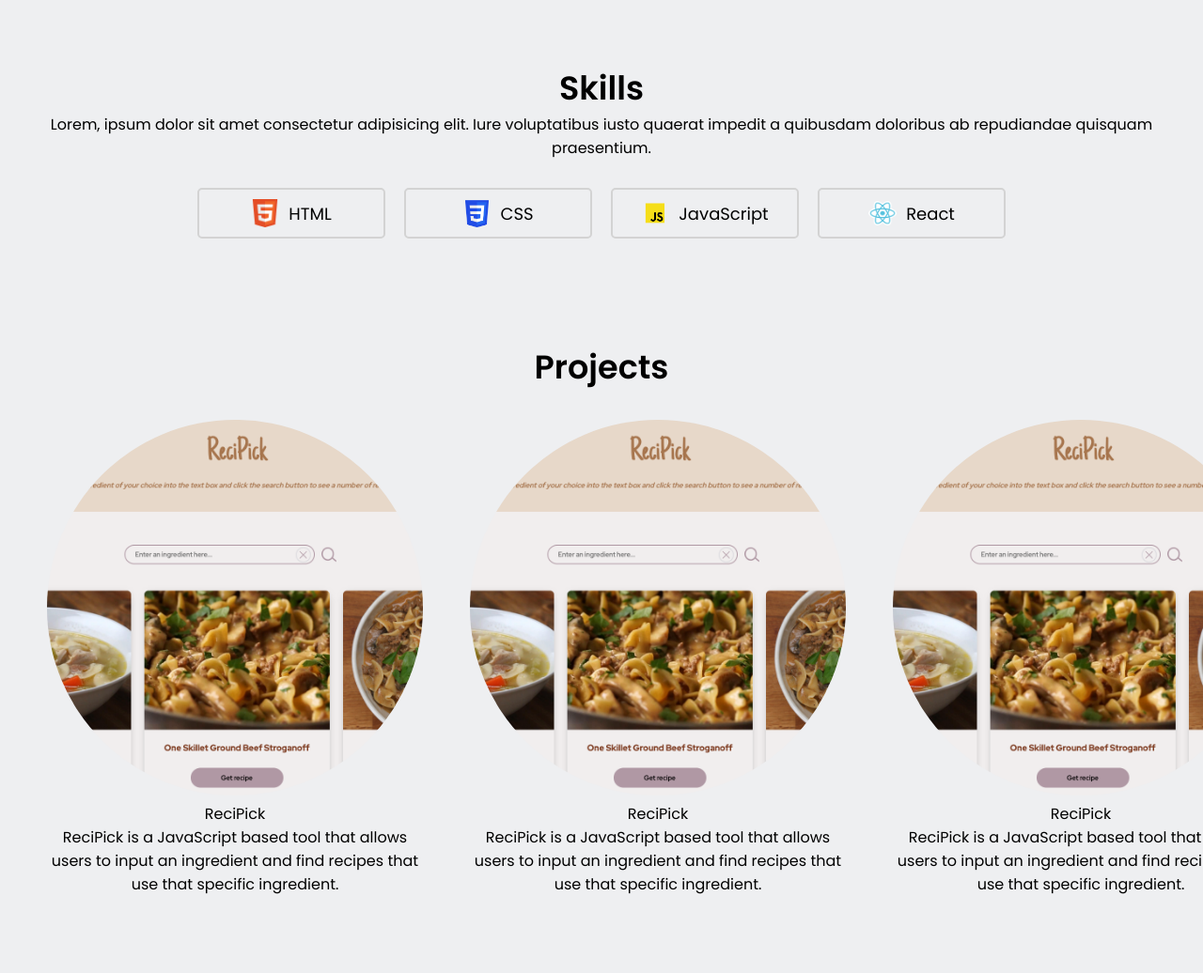
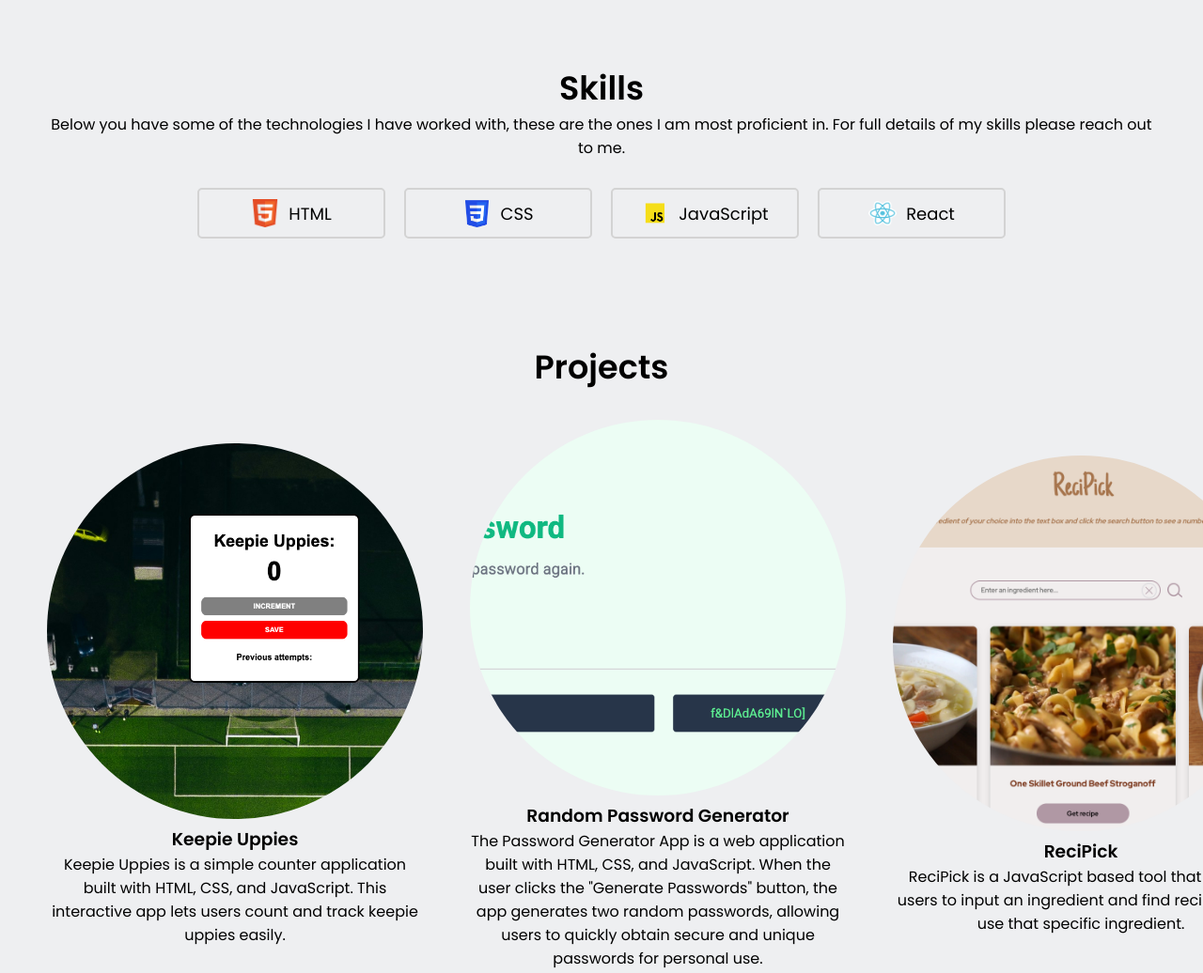
Before and after one commit to lawlawson/personal-portfolio-webpage, a plain HTML site: page index.html in a window 1280 px wide. Shown: the part 520-1556 px from the top of the page at 94% size. Drawn offline with Linux system fonts and the light colour scheme.

Commit message:
added project info

```diff
--- a/index.html
+++ b/index.html
@@ -86,9 +86,9 @@
       <section id="skills" class="skills-section">
         <h2>Skills</h2>
         <div class="text">
-          Lorem, ipsum dolor sit amet consectetur adipisicing elit. Iure
-          voluptatibus iusto quaerat impedit a quibusdam doloribus ab
-          repudiandae quisquam praesentium.
+          Below you have some of the technologies I have worked with, these are
+          the ones I am most proficient in. For full details of my skills please
+          reach out to me.
         </div>
 
         <div class="cells">
@@ -114,24 +114,37 @@
         <h2>Projects</h2>
         <div class="group">
           <div class="project-details">
-            <img src="images/recipick.png" alt="" />
-            <p>ReciPick</p>
+            <a
+              href="https://glittering-squirrel-6cca18.netlify.app/"
+              target="_blank"
+              ><img src="images/keepie.png" alt=""
+            /></a>
+            <h3>Keepie Uppies</h3>
             <p class="text">
-              ReciPick is a JavaScript based tool that allows users to input an
-              ingredient and find recipes that use that specific ingredient.
+              Keepie Uppies is a simple counter application built with HTML,
+              CSS, and JavaScript. This interactive app lets users count and
+              track keepie uppies easily.
             </p>
           </div>
           <div class="project-details">
-            <img src="images/recipick.png" alt="" />
-            <p>ReciPick</p>
+            <a href="https://beamish-boba-065f8a.netlify.app/" target="_blank"
+              ><img src="images/password.png" alt=""
+            /></a>
+            <h3>Random Password Generator</h3>
             <p class="text">
-              ReciPick is a JavaScript based tool that allows users to input an
-              ingredient and find recipes that use that specific ingredient.
+              The Password Generator App is a web application built with HTML,
+              CSS, and JavaScript. When the user clicks the "Generate Passwords"
+              button, the app generates two random passwords, allowing users to
+              quickly obtain secure and unique passwords for personal use.
             </p>
           </div>
           <div class="project-details">
-            <img src="images/recipick.png" alt="" />
-            <p>ReciPick</p>
+            <a
+              href="https://recipick-v46-tier1-team-02.netlify.app/"
+              target="_blank"
+              ><img src="images/recipick.png" alt=""
+            /></a>
+            <h3>ReciPick</h3>
             <p class="text">
               ReciPick is a JavaScript based tool that allows users to input an
               ingredient and find recipes that use that specific ingredient.
@@ -144,9 +157,9 @@
 
         <div class="group">
           <div class="text">
-            Lorem ipsum dolor sit amet consectetur adipisicing elit. Maxime quam
-            mollitia doloremque debitis quae, fugiat quo eligendi ratione soluta
-            vero.
+            Please feel free to reach out to me by providing your contact
+            details in the form. I'll make sure to get back to you as soon as
+            possible!
           </div>
 
           <form action="">
@@ -155,6 +168,9 @@
 
             <label for="email">Email</label>
             <input type="email" id="email" />
+
+            <label for="telephone">Telephone</label>
+            <input type="tel" id="telephone" />
 
             <label for="message">Message</label>
             <textarea name="" id="" cols="30" rows="10"></textarea>
```
Also changed, not shown: images/keepie.png (added), images/manage.png (deleted), images/password.png (added), images/product_preview.png (deleted), images/social_proof.png (deleted).
